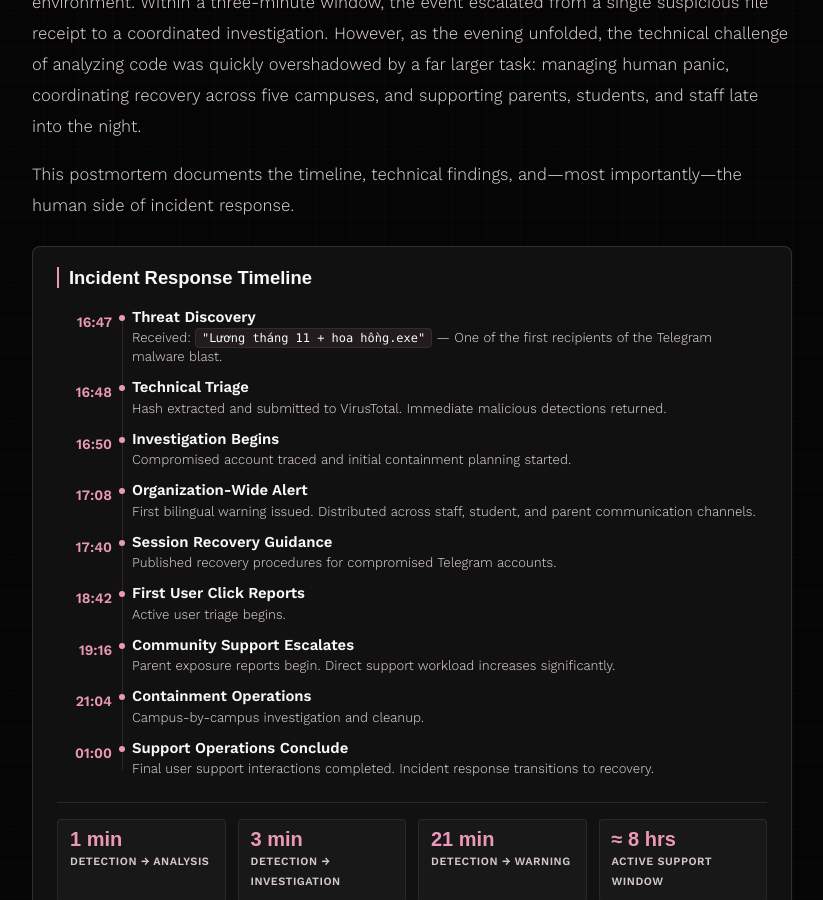
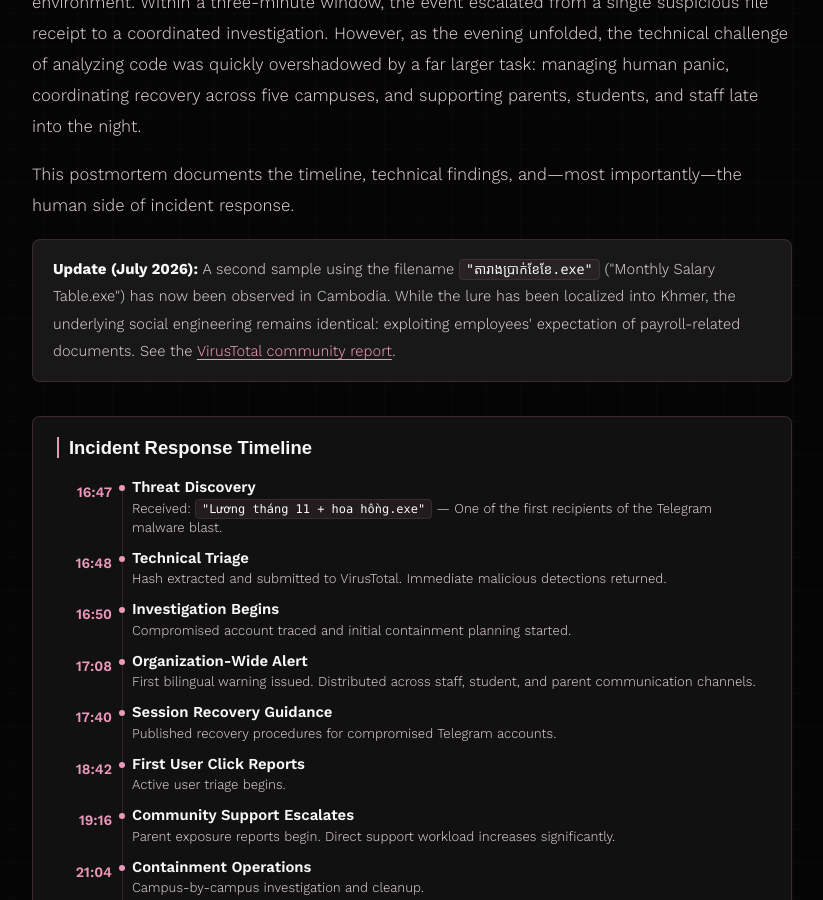
Before and after one commit to R2Pitou/R2Pitou, a Jekyll site: the page built from articles/security/salary-day-trojan/index.html, in a window 1280 px wide and 900 px high, scrolled down 939 px. Shown: the whole window, without its empty margins (228-1051 px from the left). Built offline with Jekyll 4.4.1, drawn with Linux system fonts in a browser that asks for light colours; some of the changed text lies outside the part shown.

Commit message:
Update index.html

```diff
--- a/articles/security/salary-day-trojan/index.html
+++ b/articles/security/salary-day-trojan/index.html
@@ -170,6 +170,10 @@ categories: security
   <p>On November 25, 2025, an active malware outbreak disrupted the multi-campus educational environment. Within a three-minute window, the event escalated from a single suspicious file receipt to a coordinated investigation. However, as the evening unfolded, the technical challenge of analyzing code was quickly overshadowed by a far larger task: managing human panic, coordinating recovery across five campuses, and supporting parents, students, and staff late into the night.</p>
 
   <p>This postmortem documents the timeline, technical findings, and—most importantly—the human side of incident response.</p>
+
+  <div class="info-callout">
+    <p style="margin: 0;"><strong>Update (July 2026):</strong> A second sample using the filename <code>"តារាងប្រាក់ខែខែ.exe"</code> ("Monthly Salary Table.exe") has now been observed in Cambodia. While the lure has been localized into Khmer, the underlying social engineering remains identical: exploiting employees' expectation of payroll-related documents. See the <a href="https://www.virustotal.com/gui/file/2782a15144cc8ce9c925885e1553aec9920cf7d23ad09fe3963a253e445afc4c/community">VirusTotal community report</a>.</p>
+  </div>
 
   <section class="incident-timeline-section">
     <h3>Incident Response Timeline</h3>
@@ -569,7 +573,8 @@ and coordinating response actions until approximately 1:00 AM.
     <p><strong>Operational Links &amp; Artifacts:</strong></p>
     <ul>
       <li><a href="https://telegra.ph/%E1%9E%9C%E1%9E%92%E1%9E%93%E1%9E%80%E1%9E%9A%E1%9E%80%E1%9E%9A%E1%9E%96%E1%9E%9A%E1%9E%82--Security-Alert-How-to-handle-the-Salary-Trojan-Virus-11-25">Original Bilingual Security Alert (Telegra.ph)</a></li>
-      <li><a href="https://www.virustotal.com/gui/file/6f43a429cd634a1a42a77909b512ec533b7f04da5172178939565de22bf40462/detection">VirusTotal Analysis Directory</a></li>
+      <li><a href="https://www.virustotal.com/gui/file/6f43a429cd634a1a42a77909b512ec533b7f04da5172178939565de22bf40462/detection">VirusTotal Analysis Directory (Initial Sample)</a></li>
+      <li><a href="https://www.virustotal.com/gui/file/2782a15144cc8ce9c925885e1553aec9920cf7d23ad09fe3963a253e445afc4c/community">VirusTotal Analysis (July 2026 Khmer Sample)</a></li>
     </ul>
   </footer>
 </article>
```
